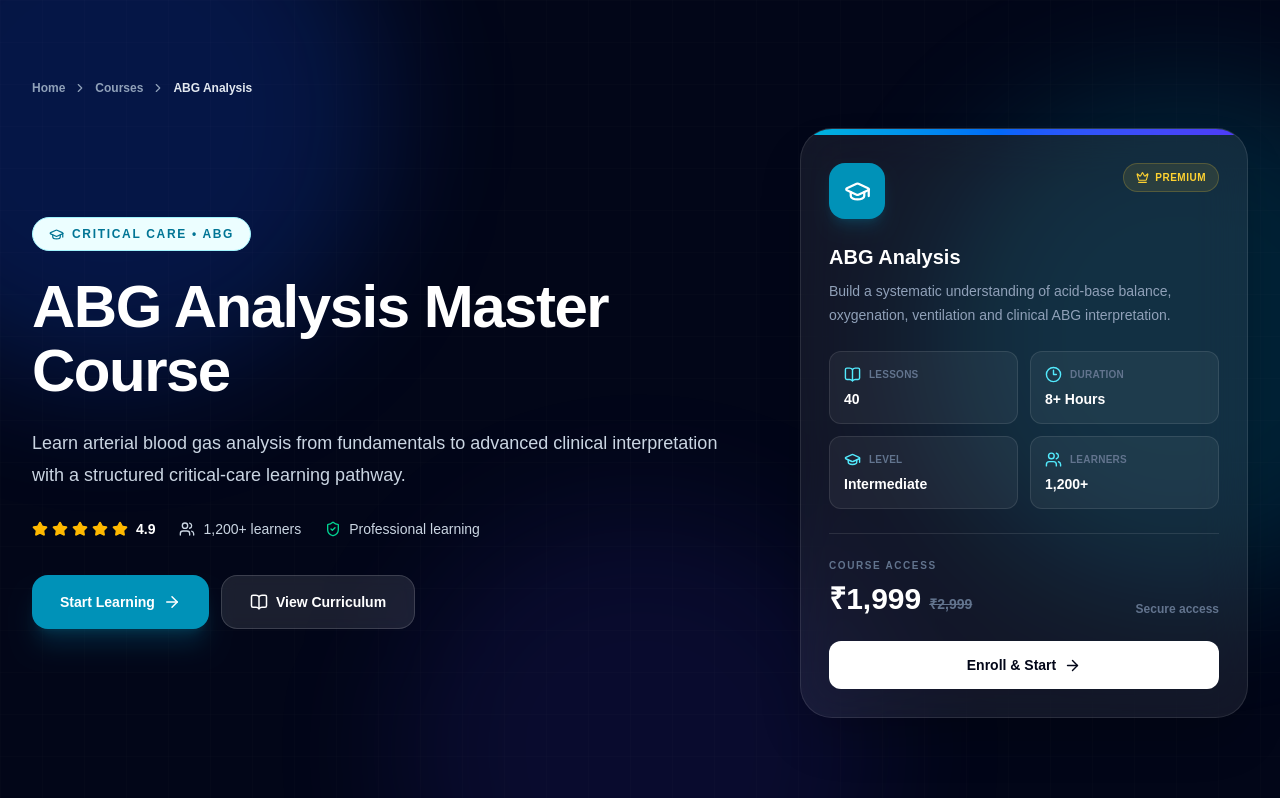
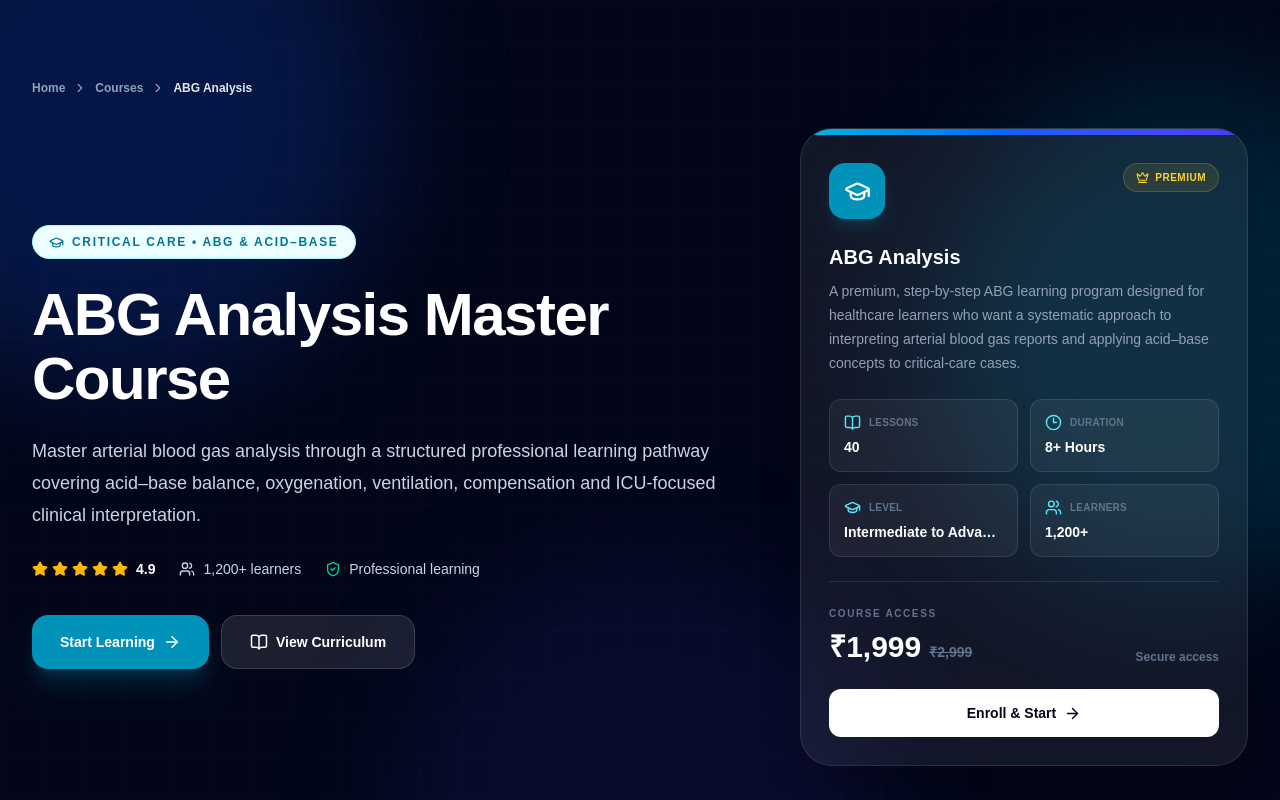
Before and after one commit to dubeyavinash557-sudo/icu-learning-portal, a Next.js app in the folder client/: page /courses/abg in a window 1280 px wide. Shown: the top 800 px of the page. Built offline with nearby package versions, Linux system fonts and the light colour scheme.

Commit message:
feat(courses): finalize premium ABG course landing page

```diff
--- a/client/app/courses/abg/page.tsx
+++ b/client/app/courses/abg/page.tsx
@@ -6,76 +6,141 @@ export default function ABGPage() {
       course={{
         title: "ABG Analysis Master Course",
         shortTitle: "ABG Analysis",
-        category: "Critical Care • ABG",
+        category: "Critical Care • ABG & Acid–Base",
+
         description:
-          "Learn arterial blood gas analysis from fundamentals to advanced clinical interpretation with a structured critical-care learning pathway.",
+          "Master arterial blood gas analysis through a structured professional learning pathway covering acid–base balance, oxygenation, ventilation, compensation and ICU-focused clinical interpretation.",
+
         longDescription:
-          "Build a systematic understanding of acid-base balance, oxygenation, ventilation and clinical ABG interpretation.",
+          "A premium, step-by-step ABG learning program designed for healthcare learners who want a systematic approach to interpreting arterial blood gas reports and applying acid–base concepts to critical-care cases.",
+
         instructor: "ICU Learning Portal Faculty",
-        level: "Intermediate",
+
+        level: "Intermediate to Advanced",
+
         duration: "8+ Hours",
+
         lessons: 40,
+
         students: "1,200+",
+
         rating: 4.9,
+
         price: "₹1,999",
+
         originalPrice: "₹2,999",
+
         isPremium: true,
+
         accent: "cyan",
 
         modules: [
           {
             title: "ABG Fundamentals",
             description:
-              "ABG indications, sample collection, normal values and core concepts.",
+              "Understand ABG indications, arterial sampling principles, normal values, report components and the clinical purpose of arterial blood gas testing.",
             lessons: 8,
           },
+
           {
             title: "Acid–Base Balance",
             description:
-              "Understand pH, bicarbonate, PaCO₂ and the physiological basis of acid-base disorders.",
+              "Build a strong foundation in pH, PaCO₂, HCO₃⁻, bicarbonate buffering and the physiological principles behind acid–base disorders.",
             lessons: 10,
           },
+
           {
-            title: "ABG Interpretation",
+            title: "Step-by-Step ABG Interpretation",
             description:
-              "Follow a structured step-by-step approach for interpreting ABG reports.",
+              "Learn a structured method for analysing pH, respiratory status, metabolic status, compensation and oxygenation without relying on guesswork.",
             lessons: 12,
           },
+
           {
-            title: "Clinical ABG Cases",
+            title: "Clinical ABG Case Practice",
             description:
-              "Apply interpretation principles to ICU-oriented clinical case scenarios.",
+              "Apply the interpretation framework to ICU-oriented clinical scenarios and develop confidence in identifying common acid–base patterns.",
             lessons: 10,
           },
         ],
 
         learningOutcomes: [
-          "Understand normal arterial blood gas parameters.",
-          "Explain respiratory and metabolic acid-base disorders.",
-          "Interpret pH, PaCO₂, HCO₃⁻ and oxygenation systematically.",
-          "Differentiate respiratory and metabolic compensation patterns.",
-          "Recognise clinically important acid-base abnormalities.",
-          "Apply ABG interpretation to structured clinical cases.",
+          "Understand normal arterial blood gas parameters and their clinical significance.",
+
+          "Explain the relationship between pH, PaCO₂ and HCO₃⁻ in acid–base physiology.",
+
+          "Interpret arterial blood gas reports using a systematic step-by-step framework.",
+
+          "Differentiate respiratory and metabolic acid–base disorders.",
+
+          "Recognise expected and abnormal compensation patterns.",
+
+          "Assess oxygenation and ventilation from ABG findings.",
+
+          "Identify clinically important acid–base abnormalities in critical-care scenarios.",
+
+          "Apply ABG interpretation principles to structured ICU case studies.",
+
+          "Improve clinical reasoning when reviewing abnormal ABG reports.",
+
+          "Develop examination, viva and interview-oriented ABG interpretation confidence.",
         ],
 
         practicalSkills: [
-          "ABG sample collection principles",
-          "Radial artery assessment and Allen's test",
-          "ABG report interpretation",
+          "ABG indications and clinical assessment",
+
+          "Arterial blood sample collection principles",
+
+          "Radial artery assessment",
+
+          "Allen's test principles",
+
+          "ABG sample handling and common pre-analytical considerations",
+
+          "Normal ABG parameter recognition",
+
+          "pH interpretation",
+
+          "PaCO₂ interpretation",
+
+          "HCO₃⁻ interpretation",
+
           "Oxygenation assessment",
+
           "Ventilation assessment",
-          "Acid-base disorder identification",
+
+          "Respiratory disorder identification",
+
+          "Metabolic disorder identification",
+
           "Compensation assessment",
-          "Case-based ABG practice",
+
+          "Mixed acid–base disorder recognition",
+
+          "Step-by-step ABG case interpretation",
         ],
 
         includes: [
-          "Structured video lessons",
-          "ABG study notes",
-          "Clinical case-based learning",
-          "Practice assessments",
+          "40 structured ABG lessons",
+
+          "Step-by-step ABG interpretation framework",
+
+          "Acid–base balance learning modules",
+
+          "Oxygenation and ventilation concepts",
+
+          "ICU-focused clinical case practice",
+
+          "ABG revision resources",
+
+          "Practice assessments and knowledge checks",
+
           "Learning progress tracking",
-          "Course completion pathway",
+
+          "Premium course access",
+
+          "Structured course completion pathway",
+
           "Certificate eligibility after completion",
         ],
       }}
```
